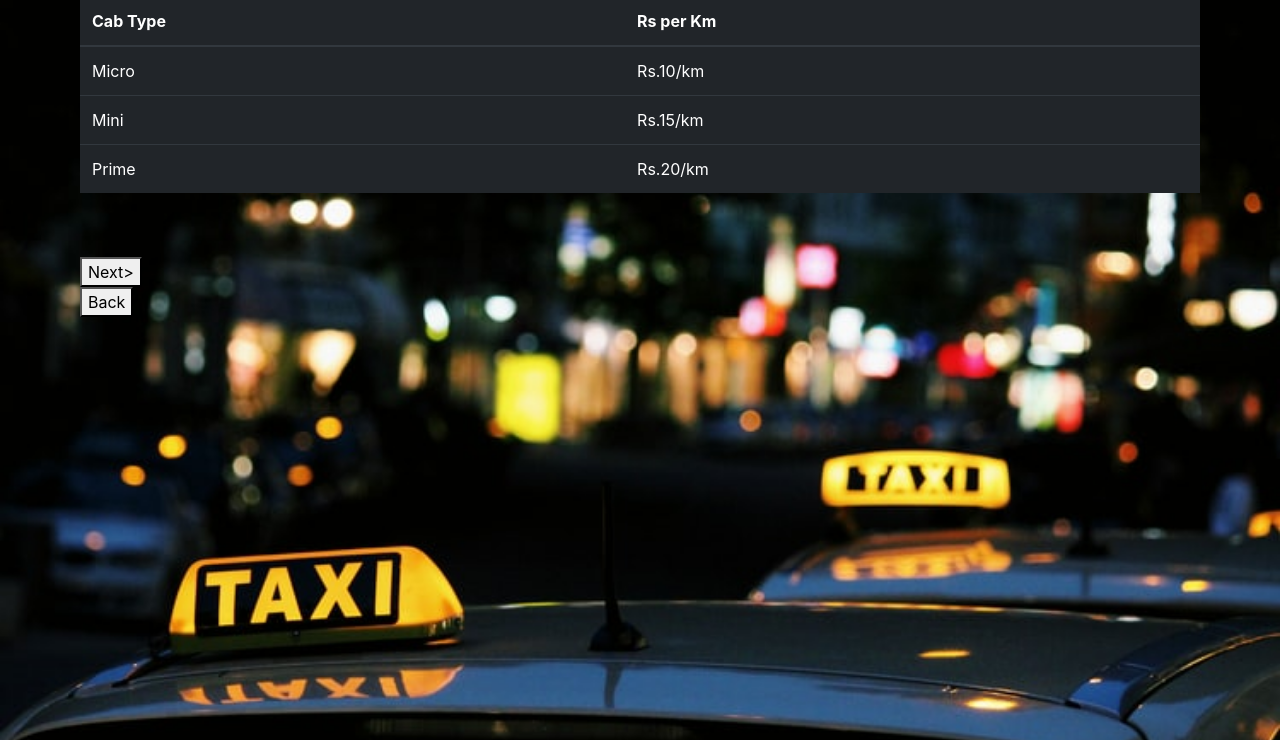
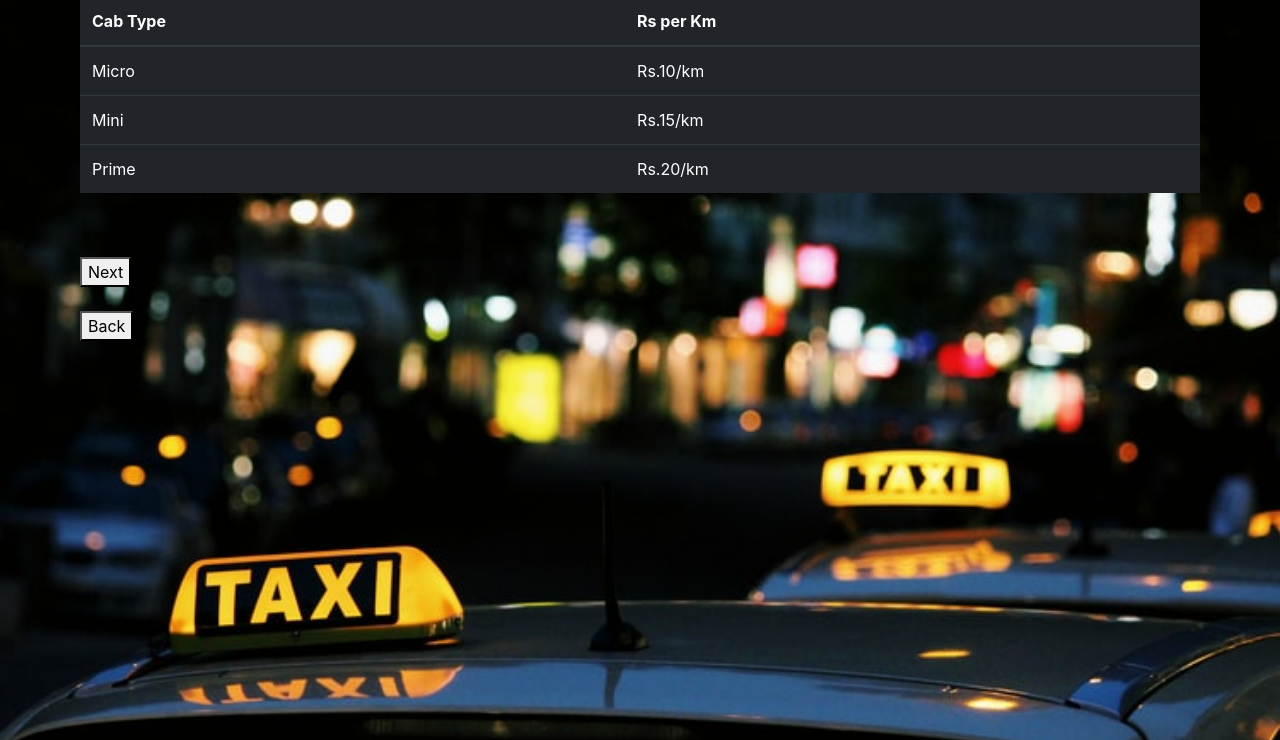
Before and after one commit to MohamedHalith001/Cab_Booking_UI, a plain HTML site: page CabDetails.html in a window 1280 px wide. Shown: the part 60-800 px from the top of the page. Drawn offline with nearby package versions, Linux system fonts and the light colour scheme.

Commit message:
Update CabDetails.html

```diff
--- a/CabDetails.html
+++ b/CabDetails.html
@@ -51,8 +51,9 @@
 		<br>
 		<br>
 		<div>
-			<a href="Estimator.html"><button id="next">Next></button></a>
+			<a href="Estimator.html"><button id="next">Next</button></a>
 		</div>
+		<br>
 		<div>
 			<a href="index.html"><button id="Back">Back</button></a>
 		</div>
```
